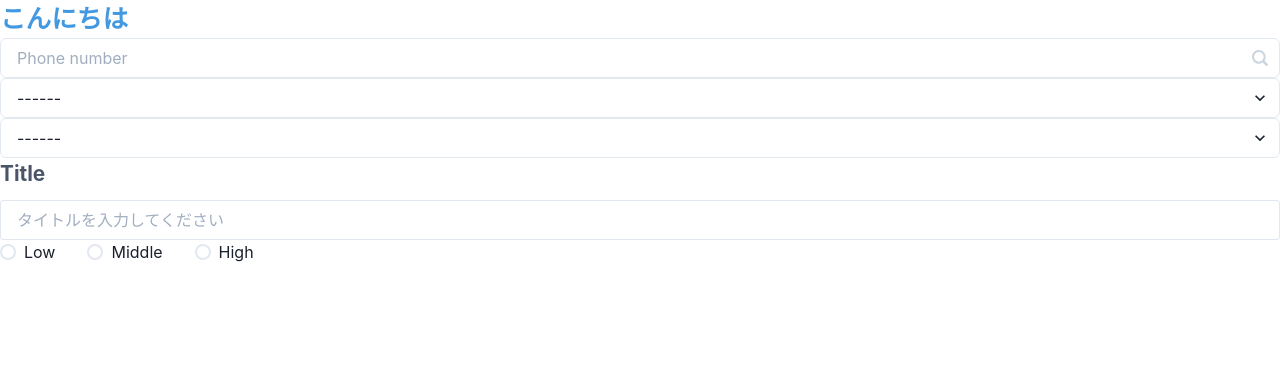
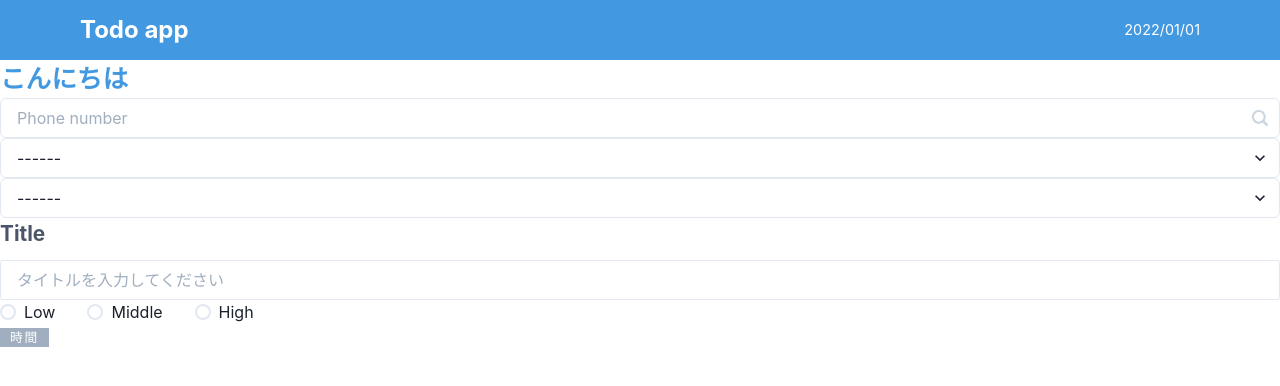
Before and after one commit to nao5100000/my-next-todo-app, a Next.js app: page /test in a window 1280 px wide. Shown: the top 386 px of the page. Built offline with nearby package versions, Linux system fonts and the light colour scheme.

Commit message:
tag.jsx 追加

```diff
--- a/pages/test.jsx
+++ b/pages/test.jsx
@@ -3,17 +3,21 @@ import TitleInput from "../src/atoms/input/TitleInput";
 import SearchInput from "../src/atoms/search/SearchInput";
 import SearchPriority from "../src/atoms/search/SearchPriority";
 import SearchStatus from "../src/atoms/search/SearchStatus";
+import Tag from "../src/atoms/tags/tag";
 import Title from "../src/atoms/text/Title";
+import Header from "../src/organisms/Header";
 
 const test = () => {
   return (
     <>
+      <Header />
       <Title children={"こんにちは"} />
       <SearchInput />
       <SearchStatus />
       <SearchPriority />
       <TitleInput />
       <RadioPriority />
+      <Tag children={"時間"} />
     </>
   );
 };
--- /dev/null
+++ b/src/atoms/tags/Tag.jsx
@@ -0,0 +1,13 @@
+import { Box, Text } from "@chakra-ui/react";
+
+const Tag = ({ children }) => {
+  return (
+    <Box display="inline-block" bg="gray.400" padding="0 10px">
+      <Text fontSize=".8rem" color="White" letterSpacing=".1rem">
+        {children}
+      </Text>
+    </Box>
+  );
+};
+
+export default Tag;
```
Also changed, not shown: src/molucules/SearchForm.jsx (added).
